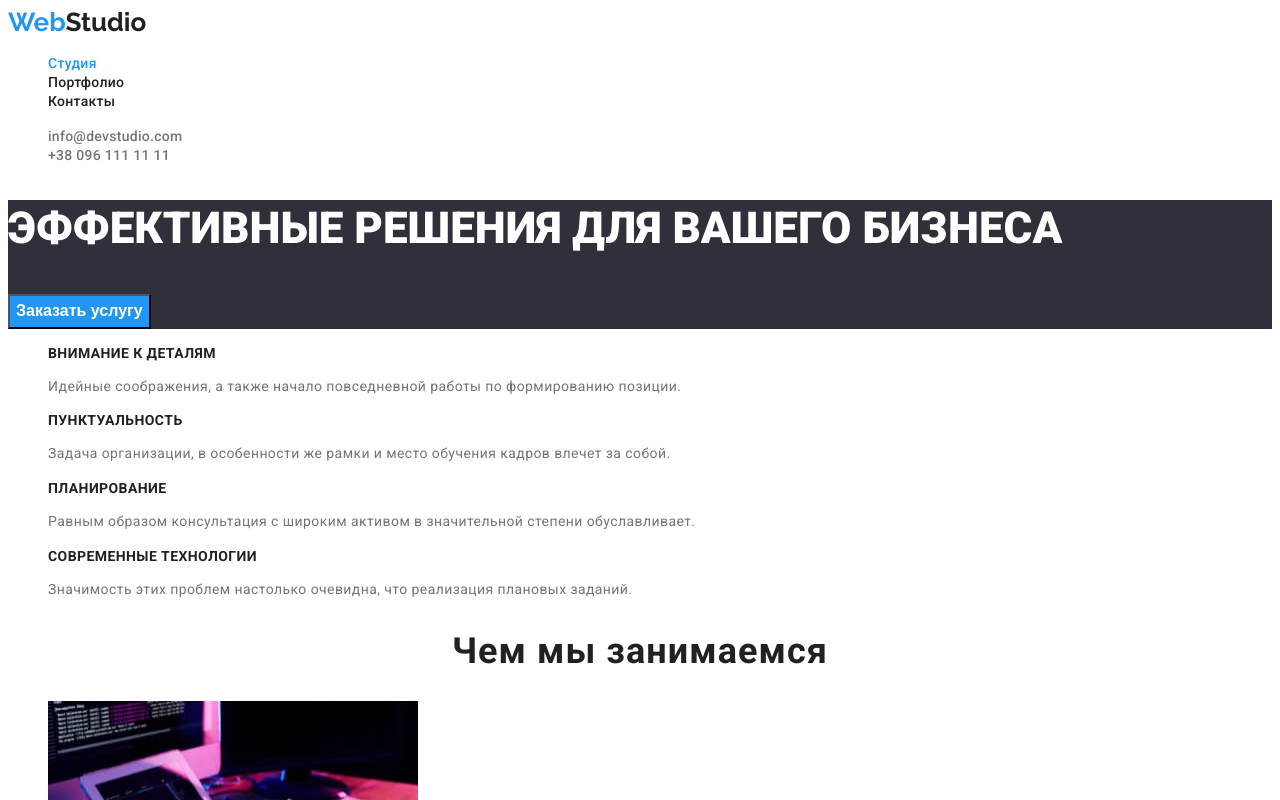
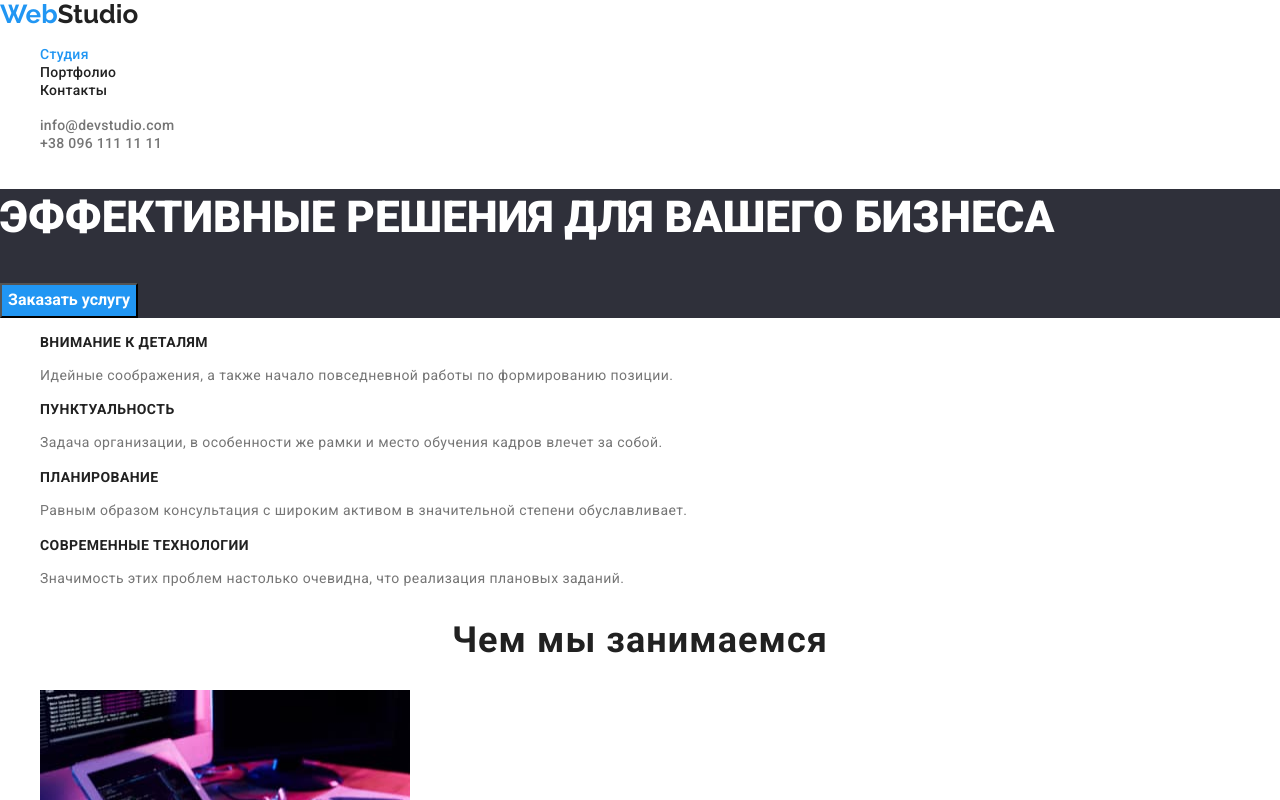
Before and after one commit to fruitOleg/-goit-markup-hw-03, a plain HTML site: page index.html in a window 1280 px wide. Shown: the top 800 px of the page. Drawn offline with nearby package versions, Linux system fonts and the light colour scheme.

Commit message:
add normalize

```diff
--- a/css/modern-normalize.css
+++ /dev/null
@@ -1,285 +0,0 @@
-/*! modern-normalize v1.1.0 | MIT License | https://github.com/sindresorhus/modern-normalize */
-
-/*
-Document
-========
-*/
-
-/**
-Use a better box model (opinionated).
-*/
-
-*,
-::before,
-::after {
-	box-sizing: border-box;
-}
-
-/**
-1. Correct the line height in all browsers.
-2. Prevent adjustments of font size after orientation changes in iOS.
-3. Use a more readable tab size (opinionated).
-*/
-
-html {
-	line-height: 1.15; /* 1 */
-	-webkit-text-size-adjust: 100%; /* 2 */
-	-moz-tab-size: 4; /* 3 */
-	tab-size: 4; /* 3 */
-}
-
-/*
-Sections
-========
-*/
-
-/**
-1. Remove the margin in all browsers.
-2. Improve consistency of default fonts in all browsers. (https://github.com/sindresorhus/modern-normalize/issues/3)
-*/
-
-body {
-	margin: 0; /* 1 */
-	font-family:
-		system-ui,
-		-apple-system, /* Firefox supports this but not yet `system-ui` */
-		'Segoe UI',
-		Roboto,
-		Helvetica,
-		Arial,
-		sans-serif,
-		'Apple Color Emoji',
-		'Segoe UI Emoji'; /* 2 */
-}
-
-/*
-Grouping content
-================
-*/
-
-/**
-1. Add the correct height in Firefox.
-2. Correct the inheritance of border color in Firefox. (https://bugzilla.mozilla.org/show_bug.cgi?id=190655)
-*/
-
-hr {
-	height: 0; /* 1 */
-	color: inherit; /* 2 */
-}
-
-/*
-Text-level semantics
-====================
-*/
-
-/**
-Add the correct text decoration in Chrome, Edge, and Safari.
-*/
-
-abbr[title] {
-	text-decoration: underline dotted;
-}
-
-/**
-Add the correct font weight in Edge and Safari.
-*/
-
-b,
-strong {
-	font-weight: bolder;
-}
-
-/**
-1. Improve consistency of default fonts in all browsers. (https://github.com/sindresorhus/modern-normalize/issues/3)
-2. Correct the odd 'em' font sizing in all browsers.
-*/
-
-code,
-kbd,
-samp,
-pre {
-	font-family:
-		ui-monospace,
-		SFMono-Regular,
-		Consolas,
-		'Liberation Mono',
-		Menlo,
-		monospace; /* 1 */
-	font-size: 1em; /* 2 */
-}
-
-/**
-Add the correct font size in all browsers.
-*/
-
-small {
-	font-size: 80%;
-}
-
-/**
-Prevent 'sub' and 'sup' elements from affecting the line height in all browsers.
-*/
-
-sub,
-sup {
-	font-size: 75%;
-	line-height: 0;
-	position: relative;
-	vertical-align: baseline;
-}
-
-sub {
-	bottom: -0.25em;
-}
-
-sup {
-	top: -0.5em;
-}
-
-/*
-Tabular data
-============
-*/
-
-/**
-1. Remove text indentation from table contents in Chrome and Safari. (https://bugs.chromium.org/p/chromium/issues/detail?id=999088, https://bugs.webkit.org/show_bug.cgi?id=201297)
-2. Correct table border color inheritance in Chrome and Safari. (https://bugs.chromium.org/p/chromium/issues/detail?id=935729, https://bugs.webkit.org/show_bug.cgi?id=195016)
-*/
-
-table {
-	text-indent: 0; /* 1 */
-	border-color: inherit; /* 2 */
-}
-
-/*
-Forms
-=====
-*/
-
-/**
-1. Change the font styles in all browsers.
-2. Remove the margin in Firefox and Safari.
-*/
-
-button,
-input,
-optgroup,
-select,
-textarea {
-	font-family: inherit; /* 1 */
-	font-size: 100%; /* 1 */
-	line-height: 1.15; /* 1 */
-	margin: 0; /* 2 */
-}
-
-/**
-Remove the inheritance of text transform in Edge and Firefox.
-*/
-
-button,
-select {
-	text-transform: none;
-}
-
-/**
-Correct the inability to style clickable types in iOS and Safari.
-*/
-
-button,
-[type='button'],
-[type='reset'],
-[type='submit'] {
-	-webkit-appearance: button;
-}
-
-/**
-Remove the inner border and padding in Firefox.
-*/
-
-::-moz-focus-inner {
-	border-style: none;
-	padding: 0;
-}
-
-/**
-Restore the focus styles unset by the previous rule.
-*/
-
-:-moz-focusring {
-	outline: 1px dotted ButtonText;
-}
-
-/**
-Remove the additional ':invalid' styles in Firefox.
-See: https://github.com/mozilla/gecko-dev/blob/2f9eacd9d3d995c937b4251a5557d95d494c9be1/layout/style/res/forms.css#L728-L737
-*/
-
-:-moz-ui-invalid {
-	box-shadow: none;
-}
-
-/**
-Remove the padding so developers are not caught out when they zero out 'fieldset' elements in all browsers.
-*/
-
-legend {
-	padding: 0;
-}
-
-/**
-Add the correct vertical alignment in Chrome and Firefox.
-*/
-
-progress {
-	vertical-align: baseline;
-}
-
-/**
-Correct the cursor style of increment and decrement buttons in Safari.
-*/
-
-::-webkit-inner-spin-button,
-::-webkit-outer-spin-button {
-	height: auto;
-}
-
-/**
-1. Correct the odd appearance in Chrome and Safari.
-2. Correct the outline style in Safari.
-*/
-
-[type='search'] {
-	-webkit-appearance: textfield; /* 1 */
-	outline-offset: -2px; /* 2 */
-}
-
-/**
-Remove the inner padding in Chrome and Safari on macOS.
-*/
-
-::-webkit-search-decoration {
-	-webkit-appearance: none;
-}
-
-/**
-1. Correct the inability to style clickable types in iOS and Safari.
-2. Change font properties to 'inherit' in Safari.
-*/
-
-::-webkit-file-upload-button {
-	-webkit-appearance: button; /* 1 */
-	font: inherit; /* 2 */
-}
-
-/*
-Interactive
-===========
-*/
-
-/*
-Add the correct display in Chrome and Safari.
-*/
-
-summary {
-	display: list-item;
-}
--- a/css/styles.css
+++ b/css/styles.css
@@ -38,11 +38,6 @@ body {
   color: var(--accent-text-color);
 }
 .logo-head-accent {
-  font-family: var(--logo-fonts);
-  font-weight: 700;
-  font-size: 26px;
-  line-height: 1.1;
-  text-decoration: none;
   color: var(--main-text-color);
 }
 .nav-link-current {
@@ -234,11 +229,6 @@ body {
   color: var(--accent-text-color);
 }
 .logo-foot-accent {
-  font-family: var(--logo-fonts);
-  font-weight: 700;
-  font-size: 26px;
-  line-height: 1.1;
-  text-decoration: none;
   color: #ffffff;
 }
 .address {
--- a/index.html
+++ b/index.html
@@ -4,20 +4,27 @@
     <meta charset="UTF-8" />
     <meta http-equiv="X-UA-Compatible" content="IE=edge" />
     <meta name="viewport" content="width=device-width, initial-scale=1.0" />
-    <link rel="stylesheet" href="./css/styles.css" />
     <link rel="preconnect" href="https://fonts.googleapis.com" />
     <link rel="preconnect" href="https://fonts.gstatic.com" crossorigin />
     <link
       href="https://fonts.googleapis.com/css2?family=Raleway:wght@700&family=Roboto:wght@400;500;700;900&display=swap"
       rel="stylesheet"
     />
+    <link
+      rel="stylesheet"
+      href="https://cdnjs.cloudflare.com/ajax/libs/modern-normalize/1.1.0/modern-normalize.min.css"
+      integrity="sha512-wpPYUAdjBVSE4KJnH1VR1HeZfpl1ub8YT/NKx4PuQ5NmX2tKuGu6U/JRp5y+Y8XG2tV+wKQpNHVUX03MfMFn9Q=="
+      crossorigin="anonymous"
+      referrerpolicy="no-referrer"
+    />
+    <link rel="stylesheet" href="./css/styles.css" />
     <title>Document</title>
   </head>
   <body>
     <header>
       <nav>
         <a href="index.html" class="logo-head" lang="en"
-          >Web<span class="logo-head-accent" >Studio</span>
+          >Web<span class="logo-head-accent">Studio</span>
         </a>
         <ul class="list">
           <li><a href="index.html" class="nav-link-current">Студия</a></li>
```
Also changed, not shown: portfolio.html (+25 -4 lines).
